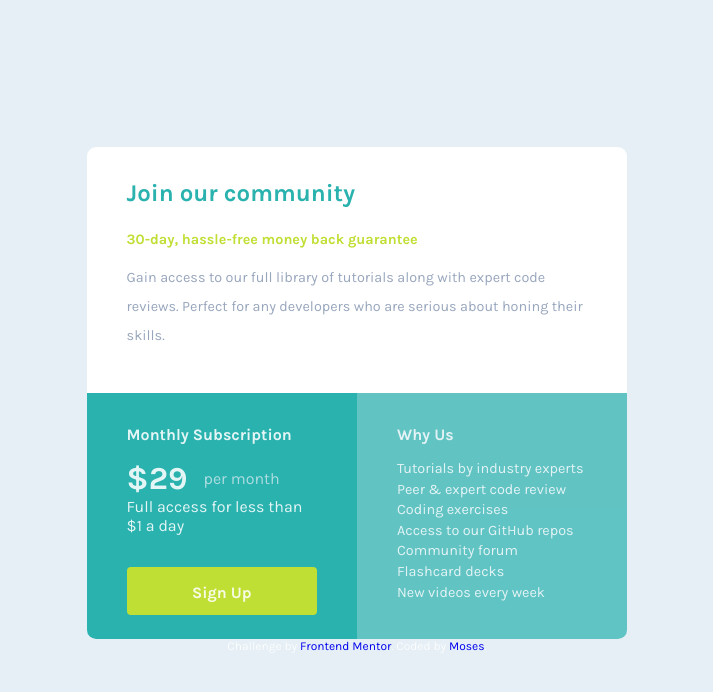
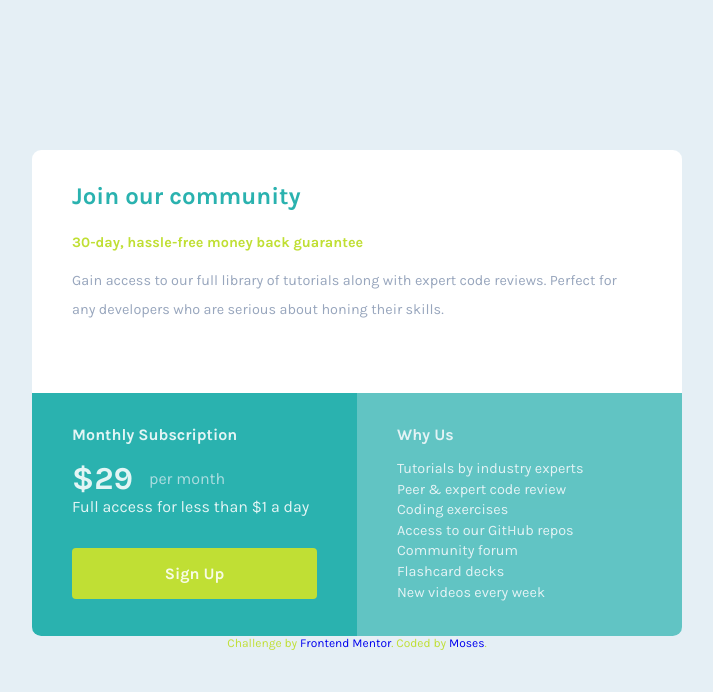
Before and after one commit to mbtenkorang/single-price-grid-component, a React (Vite) app: page / in a window 1280 px wide. Shown: the top 692 px of the page, without its empty margins (283-996 px from the left). Built offline with nearby package versions, Linux system fonts and the light colour scheme.

Commit message:
Update styling to reflect semantic html changes

```diff
--- a/src/App.jsx
+++ b/src/App.jsx
@@ -26,7 +26,7 @@ Perfect for any developers who are serious about honing their skills.",
 
 function App() {
   return (
-    <main>
+    <article>
       <Join
         title={data.title}
         guarantee={data.guarantee}
@@ -43,7 +43,7 @@ function App() {
         cardTitle={data.faqTitle}
         reasons={data.faqReasons}
       />
-    </main>
+    </article>
   );
 }
 
--- a/src/components/Join.jsx
+++ b/src/components/Join.jsx
@@ -2,8 +2,6 @@
 import { css } from "@emotion/react";
 
 const styles = css`
-  background-color: var(--light-gray);
-
   h1 {
     color: var(--cyan);
     font-size: 1.5rem;
@@ -29,10 +27,10 @@ const styles = css`
 
 export default function Join({ title = "", guarantee = "", fullText = "" }) {
   return (
-    <section css={styles}>
+    <header css={styles}>
       <h1>{title}</h1>
       <p>{guarantee}</p>
       <p className="text">{fullText}</p>
-    </section>
+    </header>
   );
 }
--- a/src/components/SignUp.jsx
+++ b/src/components/SignUp.jsx
@@ -6,7 +6,7 @@ const buttonCss = {
     width: "100%",
     textAlign: "center",
     paddingTop: "1em",
-    paddingBottom: "0.8em",
+    paddingBottom: "1em",
     fontWeight: "bold",
     borderRadius: " 0.25rem",
     marginTop: "2rem",
--- a/src/index.css
+++ b/src/index.css
@@ -31,7 +31,7 @@ body {
   justify-content: center;
 }
 
-main {
+article {
   border: var(--grayishblue);
   border-radius: .57rem;
   overflow: hidden;
@@ -48,11 +48,12 @@ p {
   font-size: 1rem;
 }
 
+header,
 section {
   padding: 2em 2em;
 }
 
-section:nth-child(1) {
+header {
   background-color: var(--white);
 }
 
@@ -68,6 +69,7 @@ section:nth-child(3) {
 
 .attribution {
   font-size: .75rem;
+  color: var(--bright-yellow);
 }
 
 @media only screen and (min-width:798px) {
@@ -77,7 +79,7 @@ section:nth-child(3) {
     justify-content: center;
   }
 
-  main {
+  article {
     display: grid;
     grid-template-columns: repeat(2, [start]1fr);
     width: 65%;
@@ -88,13 +90,14 @@ section:nth-child(3) {
     font-size: 1rem;
   }
 
+  header,
   section {
     padding-bottom: 0;
     padding-left: 2.5em;
     padding-right: 2.5em;
   }
 
-  section:nth-child(1) {
+  header {
     grid-column: start/span 2;
     padding-bottom: 0;
   }
@@ -102,7 +105,9 @@ section:nth-child(3) {
 }
 
 @media only screen and (max-width:790px) {
+
+  header,
   section {
-    max-width: 21.5rem;
+    max-width: 21rem;
   }
 }
```
